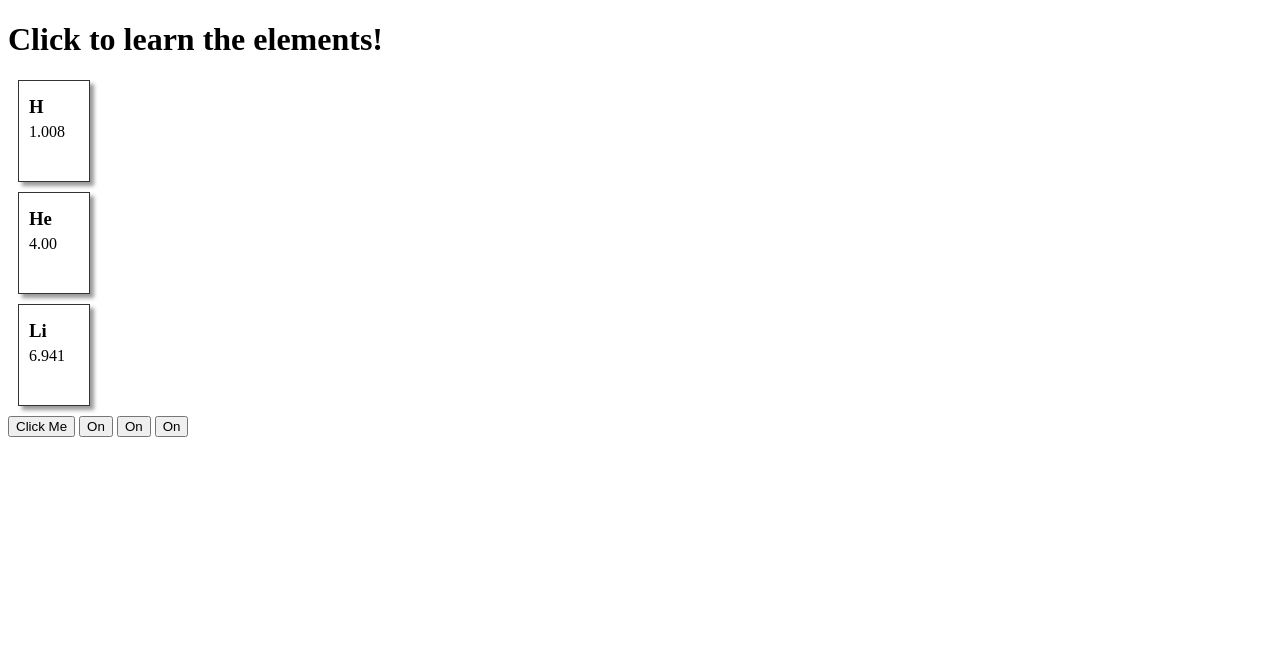
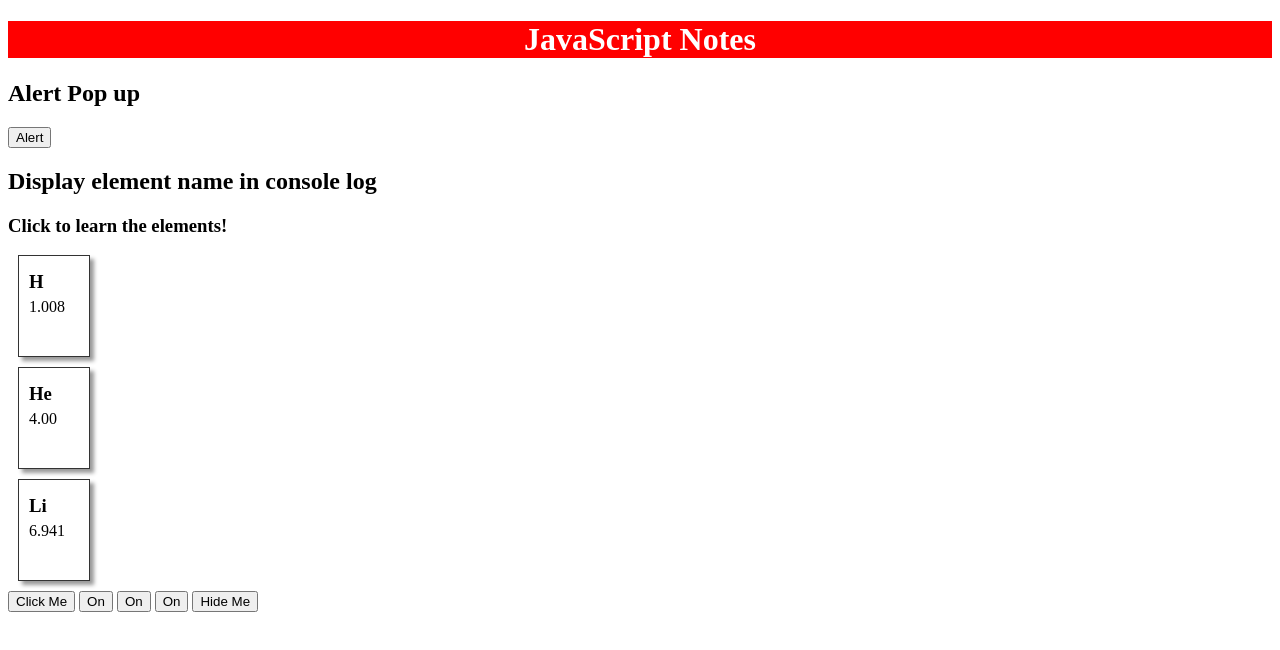
Before and after one commit to Bernard-Olaires/Coding-Notes, a plain HTML site: page Coding Notes/JS Notes/index.html in a window 1280 px wide. Drawn offline with Linux system fonts and the light colour scheme.

Commit message:
js notes 6/21/22

```diff
--- a/Coding Notes/JS Notes/index.html
+++ b/Coding Notes/JS Notes/index.html
@@ -8,9 +8,18 @@
     <link rel="stylesheet" href="./style.css">
 </head>
     <body>
-    <!-- JS example of button click using periodic elements -->
+        <header class="head">
+            <h1>JavaScript Notes</h1>
+        </header>
 
-    <h1>Click to learn the elements!</h1>
+        <h2>Alert Pop up</h2>
+        <!-- alert pop up -->
+        <button onclick="alert ('alert screen pops up')">Alert</button>
+
+        <!-- example of button click and showing to console -->
+
+        <h2>Display element name in console log</h2>
+        <h3>Click to learn the elements!</h3>
         <div class="element" onclick="displayName('Hydrogen')">
             <h3>H</h3>
             <p>1.008</p>
@@ -24,21 +33,31 @@
             <p>6.941</p>
         </div>
 
-    <!-- JS Example of (this) -->
+        <!-- Example of (this)-------------------------------- -->
+
+        <!-- console log "click me" -->
         <button onclick="example(this)">
             Click Me
         </button>
 
-    <!-- JS example of (this) and .innertext property -->
 
+
+        <!-- changing button named when clicked -->
         <button onclick="turnOff(this)">On</button>
         <button onclick="turnOff(this)">On</button>
         <button onclick="turnOff(this)">On</button>
+
+
+        <!-- how to hide button -->
+
+        <button onclick="hide(this)">Hide Me</button>
 
 
 
         <!-- we need to use <script> tag to link to JS  and on the bottom of the page-->
         <script src="./script.js"></script>
 
+
+
     </body>
 </html>
--- a/Coding Notes/JS Notes/script.js
+++ b/Coding Notes/JS Notes/script.js
@@ -1,14 +1,22 @@
-//JS example of button click using periodic elements
+//example of button click and showing to console
 function displayName(elementName) {
     console.log(elementName);
 }
 
-//JS Example of (this)
+//Example of (this)------------------------------------------
+
+// console log "click me"
 function example(element) {
     console.log("element clicked", element);
 }
 
-//JS example of (this) and .innertext property
+//changing button name when clicked
 function turnOff(element) {
     element.innerText = "Off";
 }
+
+//hiding a button
+
+function hide(element) {
+    element.remove();
+}
--- a/Coding Notes/JS Notes/style.css
+++ b/Coding Notes/JS Notes/style.css
@@ -1,3 +1,15 @@
+/* header */
+
+
+h1 {
+    text-align: center;
+    background-color: red;
+    color: white;
+}
+
+
+
+/* periodic tables */
 .element {
     border: 1px solid #333;
     box-shadow: 4px 4px 4px #999;
```
Lines whose indentation alone changed are shown as unchanged.
